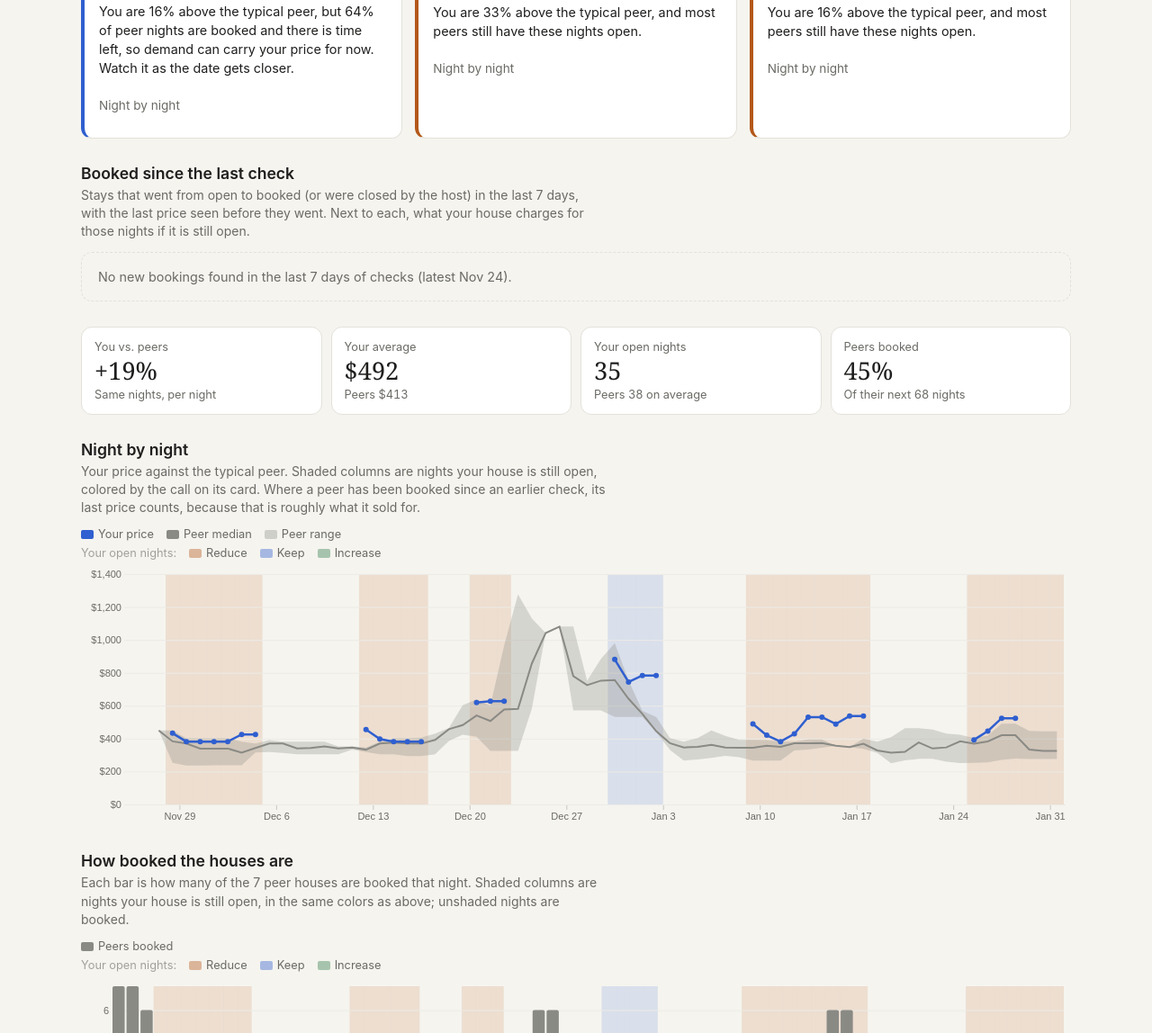
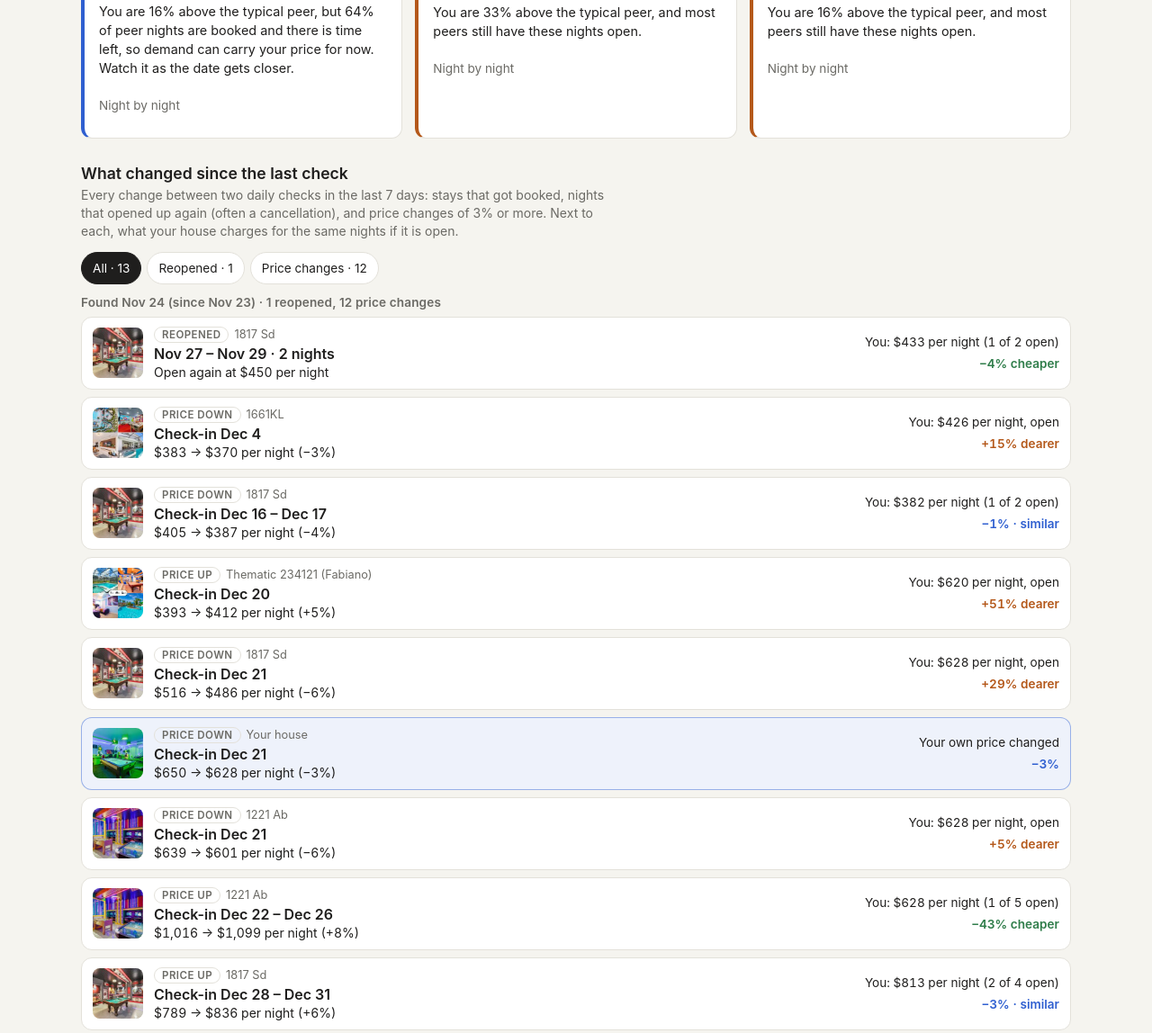
Before and after one commit to ferlopesmyai/airbnbprice, a plain HTML site: page index.html in a window 1280 px wide. Shown: the part 819-1967 px from the top of the page at 90% size. Drawn offline with Linux system fonts and the light colour scheme.

Commit message:
Daily price data 2026-11-24
Co-Authored-By: Claude Opus 5.5 <noreply@anthropic.com>
Claude-Session: https://claude.ai/code/session_01UD3YKRdvf46wzqEAZyC83D

```diff
--- a/index.html
+++ b/index.html
@@ -96,6 +96,12 @@ body{margin:0;background:var(--bg);color:var(--color-fg);padding:max(16px,env(sa
 .pp .why{font-size:.9rem;line-height:1.45;margin:0}
 .pp details.nights summary{cursor:pointer;font-size:.85rem;color:var(--color-fg-muted);padding:4px 0;min-height:32px;display:flex;align-items:center}
 .pp details.nights table{margin-top:6px}
+.pp .ufilter{display:flex;gap:6px;flex-wrap:wrap;margin-bottom:12px}
+.pp .ufilter:empty{display:none}
+.pp .ufilter button{font:inherit;font-size:.85rem;padding:7px 12px;min-height:36px;border-radius:999px;border:1px solid var(--color-border-line);background:var(--color-panel);color:var(--color-fg);cursor:pointer}
+.pp .ufilter button[aria-pressed="true"]{background:var(--color-fg);color:var(--color-panel);border-color:var(--color-fg)}
+.pp .ubadge{display:inline-block;font-size:.72rem;font-weight:var(--cds-font-weight-medium);letter-spacing:.04em;text-transform:uppercase;color:var(--color-fg-muted);border:1px solid var(--color-border-line);border-radius:999px;padding:1px 8px;margin-right:6px;vertical-align:1px}
+.pp .bhouse{display:flex;align-items:center;gap:0}
 .pp .blist{display:flex;flex-direction:column;gap:18px}
 .pp .bgroup h3{font-size:.85rem;font-weight:var(--cds-font-weight-medium);color:var(--color-fg-muted);margin:0 0 8px;letter-spacing:.01em}
 .pp .bitems{display:flex;flex-direction:column;gap:8px}
@@ -159,10 +165,11 @@ body{margin:0;background:var(--bg);color:var(--color-fg);padding:max(16px,env(sa
     <div class="cards" data-draw="gap-cards" data-source="gaps"></div>
   </section>
 
-  <section id="newly-booked">
-    <h2>Booked since the last check</h2>
-    <p class="sub">Stays that went from open to booked (or were closed by the host) in the last 7 days, with the last price seen before they went. Next to each, what your house charges for those nights if it is still open.</p>
-    <div class="blist" data-draw="booked-list" data-source="booked"></div>
+  <section id="updates">
+    <h2>What changed since the last check</h2>
+    <p class="sub">Every change between two daily checks in the last 7 days: stays that got booked, nights that opened up again (often a cancellation), and price changes of 3% or more. Next to each, what your house charges for the same nights if it is open.</p>
+    <div class="ufilter" data-draw="upd-filter" data-source="updates" role="group" aria-label="Show"></div>
+    <div class="blist" data-draw="upd-list" data-source="updates"></div>
   </section>
 
   <section class="tiles" id="kpis">
@@ -202,7 +209,7 @@ body{margin:0;background:var(--bg);color:var(--color-fg);padding:max(16px,env(sa
     <summary>How this works</summary>
     <ul>
       <li>Every day the price of each house is checked for every check-in date in the next 3 months (as far as the Apify scan reaches), for 2 adults, and kept. Price per night is the Airbnb total with all fees, before taxes, divided by the nights quoted (usually the minimum stay). A night no stay can start on, because of a minimum stay or a booking right after it, takes the per-night price of the stay that covers it.</li>
-      <li>"Booked since the last check" compares each daily check with the one before. A night that turns unavailable may also have been closed by the host; Airbnb doesn't show the difference.</li>
+      <li>"What changed since the last check" compares each daily check with the one before. A night that turns unavailable may also have been closed by the host; Airbnb doesn't show the difference.</li>
       <li>When a night that was open gets booked, the last price seen for it is kept and used as its likely booking price. These fill in as the daily checks pile up.</li>
       <li>Calls: <b>Reduce</b> when you are more than 10% above peers while they still have room, or above them with a week or less to go. <b>Increase</b> when peers are mostly booked and you are at or below their price. Otherwise <b>Keep</b>. Suggested prices are rounded to $5.</li>
       <li>Peers leave out "1221AB (2nd listing)", the same house as "1221 Ab", and "Themed villa (Julie)", whose calendar is closed.</li>
@@ -353,9 +360,9 @@ dash.calc('bylisting', {
   }
 });
 
-dash.calc('booked', {
-  title: 'Newly booked stays',
-  description: 'Stays that went from open to booked or closed between two daily checks in the last 7 days: house, nights, the last per-night price seen before, and your price for the same nights if your house is still open.',
+dash.calc('updates', {
+  title: 'Changes between daily checks',
+  description: 'For the last 7 days of checks: stays newly booked, nights that reopened, and per-night price changes of 3% or more, grouped into runs of nights per house, with your price for the same nights if your house is open.',
   inputs: ['prices', 'availability', 'listings'],
   fn: (prices, availability, listings) => {
     const role = roleOf(listings), info = Object.fromEntries(listings.map((l) => [l.id, l]));
@@ -375,37 +382,45 @@ dash.calc('booked', {
     const priceAt = (s, k) => (D[s] && D[s][k] != null ? D[s][k] : CV[s] && CV[s][k] != null ? CV[s][k] : null);
     const lastPrice = (k, upto) => { for (let i = scrapes.indexOf(upto); i >= 0; i--) { const v = priceAt(scrapes[i], k); if (v != null) return v; } return null; };
     const last = scrapes[scrapes.length - 1], from = addDays(last, -7), out = [];
+    const ORDER = { booked: 0, reopened: 1, price: 2 };
     for (let i = 1; i < scrapes.length; i++) {
       const prev = scrapes[i - 1], cur = scrapes[i];
       if (cur <= from) continue;
       const hits = [];
-      for (const k in A[prev]) {
-        if (A[prev][k] !== 'O' || A[cur][k] == null || A[cur][k] === 'O') continue;
+      for (const k in A[cur]) {
         const [lid, night] = k.split('|');
-        if (role[lid] === 'skip' || role[lid] == null) continue;
-        hits.push({ lid, night });
+        if (role[lid] == null || role[lid] === 'skip' || A[prev][k] == null) continue;
+        const was = A[prev][k] === 'O', now = A[cur][k] === 'O';
+        if (was && !now) hits.push({ type: 'booked', lid, night, old: lastPrice(k, prev), now: null });
+        else if (!was && now) hits.push({ type: 'reopened', lid, night, old: null, now: priceAt(cur, k) });
+        else if (was && now && D[prev] && D[cur] && D[prev][k] != null && D[cur][k] != null) {
+          const o = D[prev][k], n = D[cur][k];
+          if (Math.abs(n - o) >= 5 && Math.abs(n / o - 1) >= 0.03) hits.push({ type: 'price', lid, night, old: o, now: n, dir: n > o ? 1 : -1 });
+        }
       }
-      hits.sort((a, b) => (a.lid === b.lid ? (a.night < b.night ? -1 : 1) : a.lid < b.lid ? -1 : 1));
+      hits.sort((a, b) => (a.lid !== b.lid ? (a.lid < b.lid ? -1 : 1) : a.type !== b.type ? ORDER[a.type] - ORDER[b.type] : a.night < b.night ? -1 : 1));
       let g = null;
       const flush = () => {
         if (!g) return;
-        const sold = mean(g.nights.map((n) => lastPrice(g.lid + '|' + n, prev)));
-        const myOpen = g.nights.filter((n) => A[cur][me.id + '|' + n] === 'O');
-        const myPrice = mean(myOpen.map((n) => priceAt(cur, me.id + '|' + n)));
-        out.push({ detected: cur, since: prev, listing_id: g.lid, listing: info[g.lid].listing, thumb: info[g.lid].thumb || null, mine: info[g.lid].mine,
-          first_night: g.nights[0], checkout: addDays(g.nights[g.nights.length - 1], 1), nights: g.nights.length,
-          sold_per_night: sold != null ? Math.round(sold) : null, me_open_nights: myOpen.length,
-          me_per_night: myPrice != null ? Math.round(myPrice) : null,
-          me_vs_sold_pct: myPrice != null && sold ? Math.round((myPrice / sold - 1) * 100) : null });
+        const n = g.items.map((h) => h.night), old = mean(g.items.map((h) => h.old)), now = mean(g.items.map((h) => h.now));
+        const myOpen = n.filter((x) => A[cur][me.id + '|' + x] === 'O');
+        const myPrice = mean(myOpen.map((x) => priceAt(cur, me.id + '|' + x)));
+        const ref = g.type === 'booked' ? old : now;
+        out.push({ detected: cur, since: prev, type: g.type, listing_id: g.lid, listing: info[g.lid].listing, thumb: info[g.lid].thumb || null, mine: info[g.lid].mine,
+          first_night: n[0], last_night: n[n.length - 1], checkout: addDays(n[n.length - 1], 1), nights: n.length,
+          old_per_night: old != null ? Math.round(old) : null, new_per_night: now != null ? Math.round(now) : null,
+          change_pct: old && now ? Math.round((now / old - 1) * 100) : null,
+          me_open_nights: myOpen.length, me_per_night: myPrice != null ? Math.round(myPrice) : null,
+          me_vs_pct: myPrice != null && ref ? Math.round((myPrice / ref - 1) * 100) : null });
         g = null;
       };
       for (const h of hits) {
-        if (g && g.lid === h.lid && addDays(g.nights[g.nights.length - 1], 1) === h.night) g.nights.push(h.night);
-        else { flush(); g = { lid: h.lid, nights: [h.night] }; }
+        const joins = g && g.lid === h.lid && g.type === h.type && (h.type !== 'price' || g.dir === h.dir) && addDays(g.items[g.items.length - 1].night, 1) === h.night;
+        if (joins) g.items.push(h); else { flush(); g = { lid: h.lid, type: h.type, dir: h.dir, items: [h] }; }
       }
       flush();
     }
-    return out.sort((a, b) => (a.detected === b.detected ? (a.first_night < b.first_night ? -1 : 1) : a.detected > b.detected ? -1 : 1));
+    return out.sort((a, b) => (a.detected !== b.detected ? (a.detected > b.detected ? -1 : 1) : a.type !== b.type ? ORDER[a.type] - ORDER[b.type] : a.first_night < b.first_night ? -1 : 1));
   }
 });
 
@@ -591,43 +606,64 @@ dash.draw('date-chart', (box) => {
     .on('pointermove', show).on('pointerdown', show).on('pointerleave', () => { hair.style('opacity', 0); untip(box); });
 });
 
-dash.draw('booked-list', (box) => {
+let updFilter = 'all';
+const UPD_LABEL = { all: 'All', booked: 'Booked', reopened: 'Reopened', price: 'Price changes' };
+const updRows = () => { const d = dash.data('updates'); return d.status === 'ok' && d.data ? d.data : null; };
+const renderUpdList = () => document.querySelectorAll('[data-draw="upd-list"]').forEach((b) => drawUpdList(b));
+dash.draw('upd-filter', (box) => {
+  const rows = updRows(); box.replaceChildren(); if (!rows || !rows.length) return;
+  const cnt = { all: rows.length, booked: 0, reopened: 0, price: 0 }; rows.forEach((r) => cnt[r.type]++);
+  for (const k of ['all', 'booked', 'reopened', 'price']) {
+    if (k !== 'all' && !cnt[k]) continue;
+    const b = el('button', null, UPD_LABEL[k] + ' · ' + cnt[k]); b.type = 'button'; b.setAttribute('aria-pressed', String(updFilter === k));
+    b.addEventListener('click', () => { updFilter = k; box.querySelectorAll('button').forEach((x) => x.setAttribute('aria-pressed', String(x === b))); renderUpdList(); });
+    box.appendChild(b);
+  }
+});
+const drawUpdList = (box) => {
   setYou();
-  const d = dash.data('booked'); box.replaceChildren();
-  if (d.status === 'error') { box.appendChild(el('div', 'empty', 'New bookings could not be worked out from the data.')); return; }
+  const d = dash.data('updates'); box.replaceChildren();
+  if (d.status === 'error') { box.appendChild(el('div', 'empty', 'Changes could not be worked out from the data.')); return; }
   if (d.status !== 'ok' || !d.data) return;
   const ns = dash.data('nights'); const scrape = ns.status === 'ok' && ns.data && ns.data[0] ? ns.data[0].scrape_date : null;
+  const all = d.data, rows = updFilter === 'all' ? all : all.filter((r) => r.type === updFilter);
+  if (!all.length) { box.appendChild(el('div', 'empty', 'No changes found in the last 7 days of checks' + (scrape ? ' (latest ' + fmtDay(P(scrape)) + ')' : '') + '.')); return; }
   const groups = {};
-  for (const r of d.data) (groups[r.detected] = groups[r.detected] || []).push(r);
-  if (!d.data.length) { box.appendChild(el('div', 'empty', 'No new bookings found in the last 7 days of checks' + (scrape ? ' (latest ' + fmtDay(P(scrape)) + ')' : '') + '.')); return; }
-  if (scrape && !groups[scrape]) box.appendChild(el('div', 'empty', 'No new bookings in the latest check (' + fmtDay(P(scrape)) + '). Earlier ones from the last 7 days are below.'));
+  for (const r of rows) (groups[r.detected] = groups[r.detected] || []).push(r);
+  if (scrape && !all.some((r) => r.detected === scrape)) box.appendChild(el('div', 'empty', 'Nothing changed in the latest check (' + fmtDay(P(scrape)) + '). Earlier changes from the last 7 days are below.'));
+  const range = (r) => (r.type === 'price' ? 'Check-in ' + fmtDay(P(r.first_night)) + (r.nights > 1 ? ' – ' + fmtDay(P(r.last_night)) : '') : fmtDay(P(r.first_night)) + ' – ' + fmtDay(P(r.checkout)) + ' · ' + r.nights + (r.nights === 1 ? ' night' : ' nights'));
   for (const day of Object.keys(groups).sort().reverse()) {
-    const rows = groups[day]; const sec = el('div', 'bgroup');
-    const nightsTot = rows.reduce((s, r) => s + r.nights, 0);
-    sec.appendChild(el('h3', null, 'Found ' + fmtDay(P(day)) + ' · ' + rows.length + (rows.length === 1 ? ' stay, ' : ' stays, ') + nightsTot + (nightsTot === 1 ? ' night' : ' nights') + ' since ' + fmtDay(P(rows[0].since))));
-    const list = el('div', 'bitems');
-    for (const r of rows) {
+    const list = groups[day], sec = el('div', 'bgroup');
+    const c = { booked: 0, reopened: 0, price: 0 }; list.forEach((r) => c[r.type]++);
+    const parts = []; if (c.booked) parts.push(c.booked + ' booked'); if (c.reopened) parts.push(c.reopened + ' reopened'); if (c.price) parts.push(c.price + ' price ' + (c.price === 1 ? 'change' : 'changes'));
+    sec.appendChild(el('h3', null, 'Found ' + fmtDay(P(day)) + ' (since ' + fmtDay(P(list[0].since)) + ') · ' + parts.join(', ')));
+    const wrap = el('div', 'bitems');
+    for (const r of list) {
       const it = el('div', 'bitem' + (r.mine === '1' ? ' me' : ''));
       if (/^(\/_blob\/[0-9a-f]+|thumbs\/\d+\.jpg)$/.test(r.thumb || '')) { const im = el('img', 'thumb'); im.src = r.thumb; im.alt = ''; im.loading = 'lazy'; it.appendChild(im); } else it.appendChild(el('span', 'thumb'));
       const main = el('div', 'bmain');
-      main.append(el('span', 'bhouse', r.mine === '1' ? 'Your house' : r.listing),
-        el('span', 'bdates', fmtDay(P(r.first_night)) + ' – ' + fmtDay(P(r.checkout)) + ' · ' + r.nights + (r.nights === 1 ? ' night' : ' nights')),
-        el('span', 'bsold', r.sold_per_night != null ? 'Last seen at ' + usd(r.sold_per_night) + ' per night' : 'No price seen before it went'));
+      const badge = r.type === 'booked' ? 'Booked' : r.type === 'reopened' ? 'Reopened' : (r.change_pct > 0 ? 'Price up' : 'Price down');
+      const hd = el('span', 'bhouse'); hd.append(el('span', 'ubadge', badge), document.createTextNode(r.mine === '1' ? 'Your house' : r.listing));
+      let detail;
+      if (r.type === 'booked') detail = r.old_per_night != null ? 'Last seen at ' + usd(r.old_per_night) + ' per night' : 'No price seen before it went';
+      else if (r.type === 'reopened') detail = r.new_per_night != null ? 'Open again at ' + usd(r.new_per_night) + ' per night' : 'Open again, no price shown yet';
+      else detail = usd(r.old_per_night) + ' → ' + usd(r.new_per_night) + ' per night (' + signed(r.change_pct) + ')';
+      main.append(hd, el('span', 'bdates', range(r)), el('span', 'bsold', detail));
       it.appendChild(main);
       const you = el('div', 'byou');
-      if (r.mine === '1') you.append(el('span', null, 'Your house got booked'), el('span', 'tag a-keep', 'Booked'));
-      else if (!r.me_open_nights) you.append(el('span', null, 'You: booked for these nights too'), el('span', 'tag a-keep', 'Booked'));
+      if (r.mine === '1') you.append(el('span', null, r.type === 'booked' ? 'Your house got booked' : r.type === 'reopened' ? 'Your nights opened up again' : 'Your own price changed'), el('span', 'tag a-keep', r.type === 'price' ? signed(r.change_pct) : badge));
+      else if (!r.me_open_nights) you.append(el('span', null, 'You: booked for these nights'), el('span', 'tag a-keep', 'Booked'));
       else {
-        const v = r.me_vs_sold_pct;
-        const cls = v == null ? 'a-keep' : v > 3 ? 'a-reduce' : v < -3 ? 'a-increase' : 'a-keep';
-        you.append(el('span', null, 'You: ' + (r.me_per_night != null ? usd(r.me_per_night) + ' per night' : 'open, no price') + (r.me_open_nights < r.nights ? ' (' + r.me_open_nights + ' of ' + r.nights + ' nights open)' : ', still open')),
-          el('span', 'tag ' + cls, v == null ? '' : v === 0 ? 'Same as theirs' : signed(v) + (v > 0 ? ' dearer' : ' cheaper')));
+        const v = r.me_vs_pct, cls = v == null ? 'a-keep' : v > 3 ? 'a-reduce' : v < -3 ? 'a-increase' : 'a-keep';
+        you.append(el('span', null, 'You: ' + (r.me_per_night != null ? usd(r.me_per_night) + ' per night' : 'open, no price') + (r.me_open_nights < r.nights ? ' (' + r.me_open_nights + ' of ' + r.nights + ' open)' : ', open')),
+          el('span', 'tag ' + cls, v == null ? '' : Math.abs(v) <= 3 ? (v === 0 ? 'Same price' : signed(v) + ' · similar') : signed(v) + (v > 0 ? ' dearer' : ' cheaper')));
       }
-      it.appendChild(you); list.appendChild(it);
+      it.appendChild(you); wrap.appendChild(it);
     }
-    sec.appendChild(list); box.appendChild(sec);
+    sec.appendChild(wrap); box.appendChild(sec);
   }
-});
+};
+dash.draw('upd-list', drawUpdList);
 
 dash.draw('booked-chart', (box) => {
   setYou();
```
